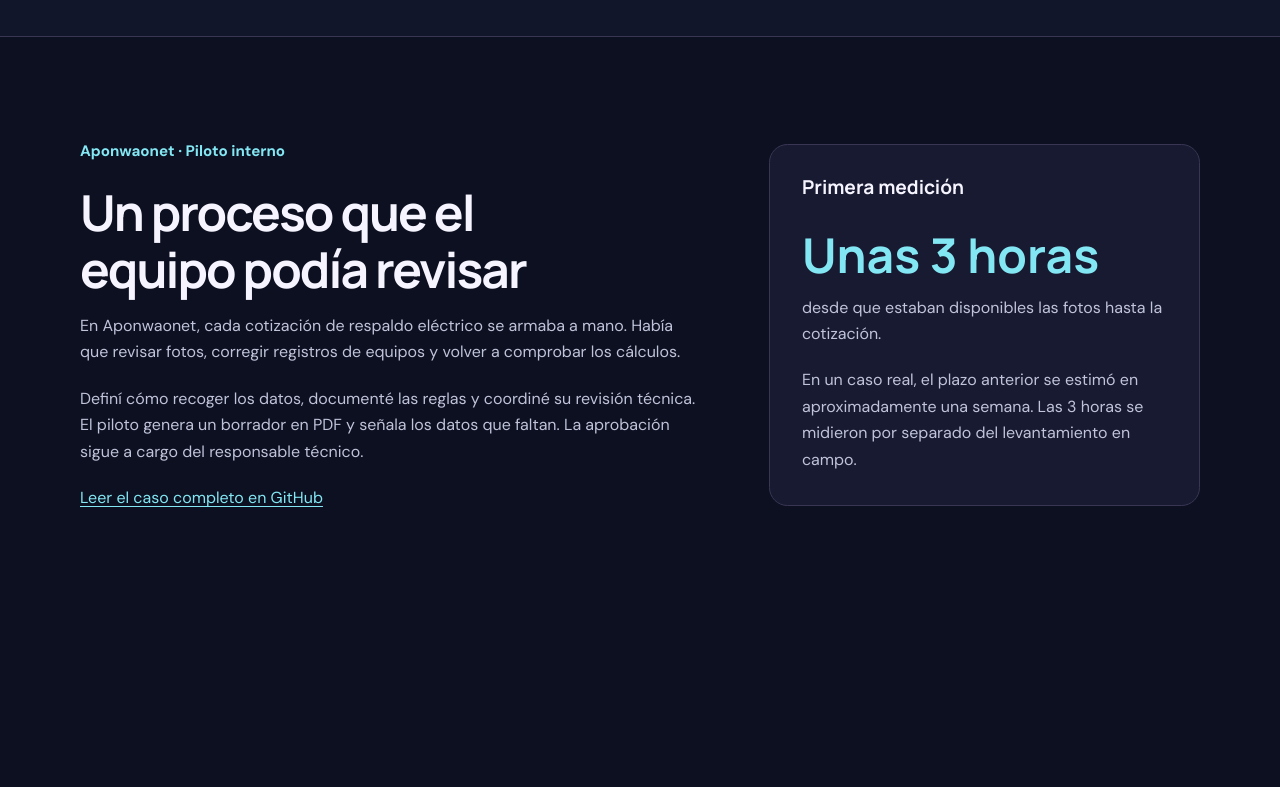
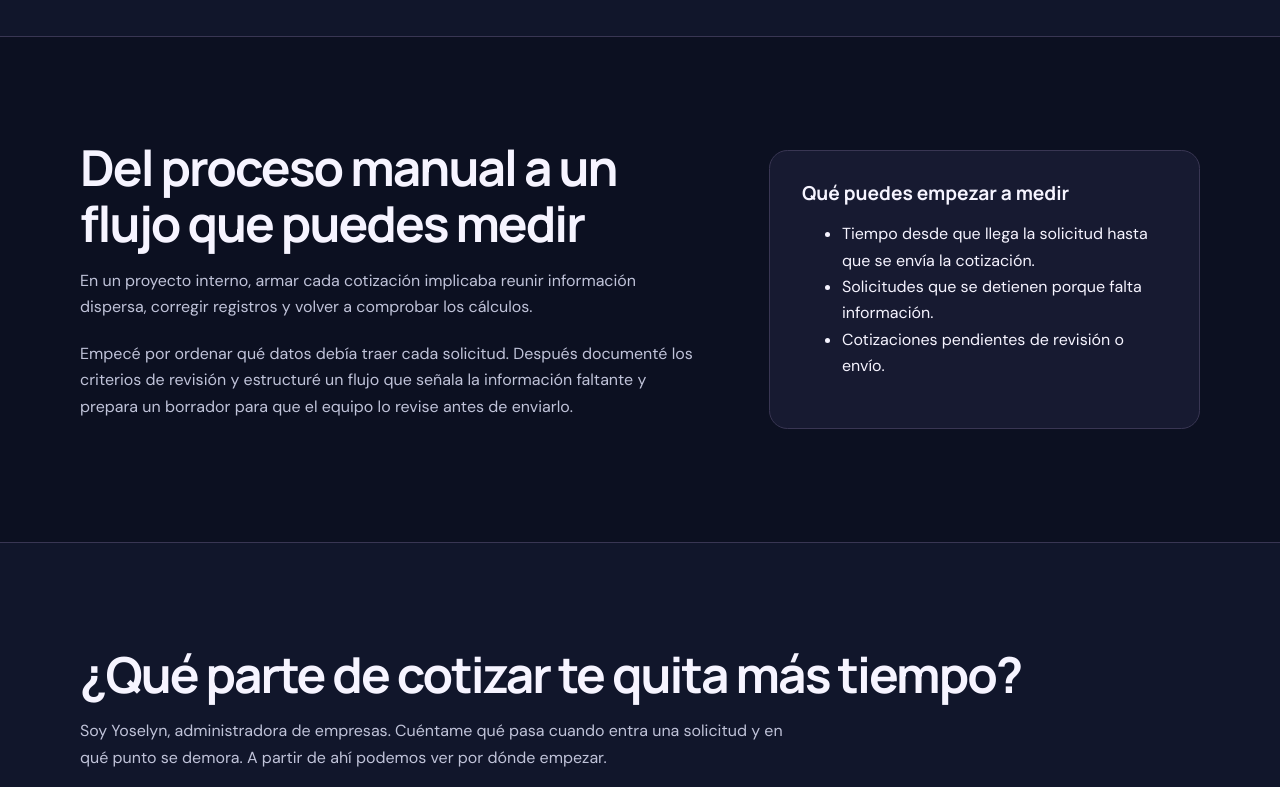
Before and after one commit to yoselynm2g/portafolio-operaciones-automatizacion_Yoselyn, a plain HTML site: page docs/index.html in a window 1280 px wide. Shown: the part 1260-2047 px from the top of the page. Drawn offline with Linux system fonts and the light colour scheme.

Commit message:
Anonimiza el ejemplo y centra la página en el servicio

```diff
--- a/docs/index.html
+++ b/docs/index.html
@@ -87,13 +87,6 @@
     .band { background: #11162b; border-block: 1px solid var(--line); }
     .cards { display: grid; gap: 1rem; margin-top: 1.75rem; }
     .card p, .metric p:last-child { margin-bottom: 0; }
-    .source-label { color: var(--cyan); font-size: .95rem; font-weight: 700; }
-    .metric strong {
-      display: block;
-      font-family: Manrope, system-ui, sans-serif;
-      font-size: clamp(1.85rem, 4vw, 3rem);
-      color: var(--cyan);
-    }
     footer { border-top: 1px solid var(--line); padding-block: 1.5rem; color: var(--muted); }
     @media (min-width: 48rem) {
       .split { grid-template-columns: 1.45fr 1fr; }
@@ -107,7 +100,7 @@
       <a class="brand" href="#inicio">Yoselyn Mogollón</a>
       <nav aria-label="Navegación principal">
         <a href="#servicio">Servicio</a>
-        <a href="#caso">Caso Aponwaonet</a>
+        <a href="#caso">Del proceso manual al flujo medible</a>
         <a href="#contacto">Contacto</a>
       </nav>
     </div>
@@ -120,7 +113,7 @@
           <p class="lead">Si tienes que buscar datos en el chat, confirmar cuál lista de precios está vigente y rehacer el cálculo para cada cliente, te ayudo a ordenar ese proceso.</p>
           <div class="actions">
             <a class="button" href="#contacto">Cuéntame cómo cotizas</a>
-            <a href="#caso">Ver cómo lo hice en Aponwaonet</a>
+            <a href="#caso">Ver cómo cambia el proceso</a>
           </div>
         </div>
         <div class="flow">
@@ -150,16 +143,17 @@
     <section id="caso">
       <div class="wrap split">
         <div>
-          <p class="source-label">Aponwaonet · Piloto interno</p>
-          <h2>Un proceso que el equipo podía revisar</h2>
-          <p>En Aponwaonet, cada cotización de respaldo eléctrico se armaba a mano. Había que revisar fotos, corregir registros de equipos y volver a comprobar los cálculos.</p>
-          <p>Definí cómo recoger los datos, documenté las reglas y coordiné su revisión técnica. El piloto genera un borrador en PDF y señala los datos que faltan. La aprobación sigue a cargo del responsable técnico.</p>
-          <a href="https://github.com/yoselynm2g/portafolio-operaciones-automatizacion_Yoselyn/blob/main/06-cotizador-respaldo-electrico/README-es.md">Leer el caso completo en GitHub</a>
+          <h2>Del proceso manual a un flujo que puedes medir</h2>
+          <p>En un proyecto interno, armar cada cotización implicaba reunir información dispersa, corregir registros y volver a comprobar los cálculos.</p>
+          <p>Empecé por ordenar qué datos debía traer cada solicitud. Después documenté los criterios de revisión y estructuré un flujo que señala la información faltante y prepara un borrador para que el equipo lo revise antes de enviarlo.</p>
         </div>
         <div class="metric">
-          <h3>Primera medición</h3>
-          <p><strong>Unas 3 horas</strong> desde que estaban disponibles las fotos hasta la cotización.</p>
-          <p>En un caso real, el plazo anterior se estimó en aproximadamente una semana. Las 3 horas se midieron por separado del levantamiento en campo.</p>
+          <h3>Qué puedes empezar a medir</h3>
+          <ul>
+            <li>Tiempo desde que llega la solicitud hasta que se envía la cotización.</li>
+            <li>Solicitudes que se detienen porque falta información.</li>
+            <li>Cotizaciones pendientes de revisión o envío.</li>
+          </ul>
         </div>
       </div>
     </section>
@@ -170,7 +164,6 @@
         <p>Soy Yoselyn, administradora de empresas. Cuéntame qué pasa cuando entra una solicitud y en qué punto se demora. A partir de ahí podemos ver por dónde empezar.</p>
         <div class="actions">
           <a class="button" href="https://www.linkedin.com/in/yoselynmogollong/">Escríbeme por LinkedIn</a>
-          <a href="https://github.com/yoselynm2g/portafolio-operaciones-automatizacion_Yoselyn">Ver portafolio en GitHub</a>
         </div>
       </div>
     </section>
```
